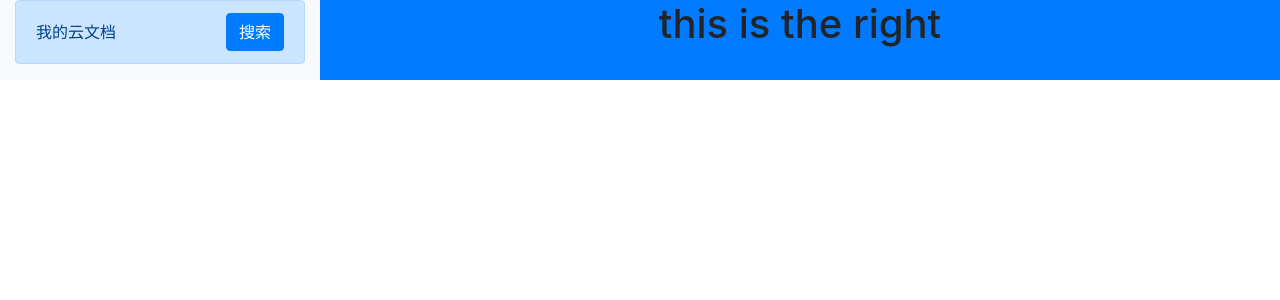
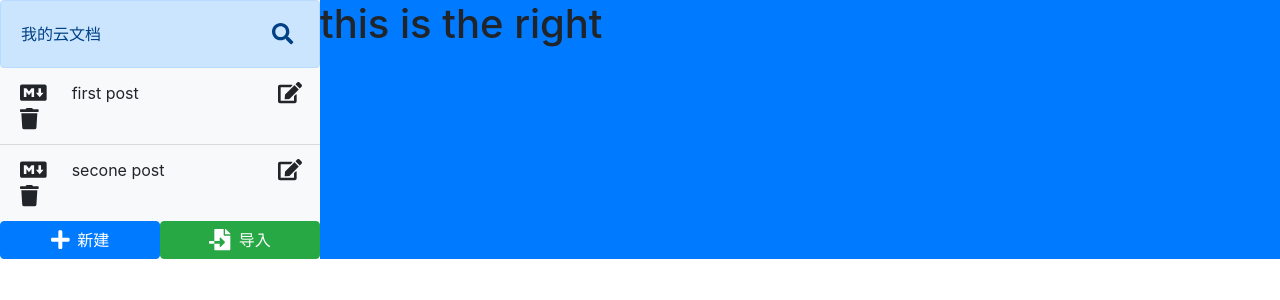
Before and after one commit to Coderwhy001/electron_cloud-document, a React (Create React App) app in the folder cloud-doc/: page / in a window 1280 px wide. Shown: the top 300 px of the page. Built offline with nearby package versions, Linux system fonts and the light colour scheme.

Commit message:
左侧面板收尾

```diff
--- a/cloud-doc/package.json
+++ b/cloud-doc/package.json
@@ -4,6 +4,9 @@
   "main": "main.js",
   "private": true,
   "dependencies": {
+    "@fortawesome/fontawesome-svg-core": "^1.2.28",
+    "@fortawesome/free-solid-svg-icons": "^5.13.0",
+    "@fortawesome/react-fontawesome": "^0.1.9",
     "@testing-library/jest-dom": "^4.2.4",
     "@testing-library/react": "^9.3.2",
     "@testing-library/user-event": "^7.1.2",
--- a/cloud-doc/src/App.css
+++ b/cloud-doc/src/App.css
@@ -1,38 +1,11 @@
-.App {
-  text-align: center;
+.icon-button {
+  background: none;
+  border: none;
+  color: inherit
 }
-
-.App-logo {
-  height: 40vmin;
-  pointer-events: none;
+.height {
+  height: 68px;
 }
-
-@media (prefers-reduced-motion: no-preference) {
-  .App-logo {
-    animation: App-logo-spin infinite 20s linear;
-  }
+.c-link {
+  cursor: pointer;
 }
-
-.App-header {
-  background-color: #282c34;
-  min-height: 100vh;
-  display: flex;
-  flex-direction: column;
-  align-items: center;
-  justify-content: center;
-  font-size: calc(10px + 2vmin);
-  color: white;
-}
-
-.App-link {
-  color: #61dafb;
-}
-
-@keyframes App-logo-spin {
-  from {
-    transform: rotate(0deg);
-  }
-  to {
-    transform: rotate(360deg);
-  }
-}
--- a/cloud-doc/src/App.js
+++ b/cloud-doc/src/App.js
@@ -1,16 +1,42 @@
-import React from 'react';
-import './App.css';
+import React from 'react'
+import { faPlus, faFileImport } from '@fortawesome/free-solid-svg-icons'
+import './App.css'
 import 'bootstrap/dist/css/bootstrap.min.css'
 import FileSearch from './components/FileSearch'
+import FileList from './components/FileList'
+import defaultFiles from './utils/defaultFiles'
+import BottomBtn from './components/BottomBtn'
 function App() {
   return (
-    <div className="App container-fluid">
-      <div className="row">
+    <div className="App container-fluid px-0">
+      <div className="row no-gutters">
         <div className="col-3 bg-light left-panel">
           <FileSearch
             title='我的云文档'
-            onFileSearch={() => {}}
+            onFileSearch={(value) => {console.log(value)}}
           />
+          <FileList
+            files={defaultFiles}
+            onFileClick={(id) => {console.log(id)}}
+            onFileDelete={(id) => {console.log(id)}}
+            onSaveEdit={(id, newValue) => {console.log(id, newValue)}}
+          />
+          <div className="row no-gutters">
+            <div className="col">
+              <BottomBtn
+                text="新建"
+                colorClass="btn-primary"
+                icon={faPlus}
+              />
+            </div>
+            <div className="col">
+              <BottomBtn
+                text="导入"
+                colorClass="btn-success"
+                icon={faFileImport}
+              />
+            </div>
+          </div>
         </div>
         <div className="col-9 bg-primary right-panel">
           <h1>this is the right</h1>
--- /dev/null
+++ b/cloud-doc/src/components/BottomBtn.js
@@ -0,0 +1,28 @@
+import React from 'react'
+import PropsType from 'prop-types'
+import { FontAwesomeIcon } from '@fortawesome/react-fontawesome'
+
+const BottomBtn = ({ text, colorClass, icon, onBtnClick }) => (
+  <button
+    type="button"
+    className={`btn btn-block no-border ${colorClass}`}
+    onClick={onBtnClick}
+  >
+    <FontAwesomeIcon
+      className="mr-2"
+      size="lg"
+      icon={icon}
+    />
+    {text}
+  </button>
+)
+BottomBtn.propTypes = {
+  text: PropsType.string,
+  colorClass: PropsType.string,
+  icon: PropsType.element.isRequired,
+  onBtnClick: PropsType.func
+}
+BottomBtn.defaultProps = {
+  text: '新建'
+}
+export default BottomBtn
--- /dev/null
+++ b/cloud-doc/src/components/FileList.js
@@ -0,0 +1,121 @@
+import React, { useState, useEffect, useRef } from 'react';
+import { FontAwesomeIcon } from '@fortawesome/react-fontawesome'
+import { faEdit, faTrash, faTimes } from '@fortawesome/free-solid-svg-icons'
+import { faMarkdown } from '@fortawesome/free-brands-svg-icons'
+import PropTypes from 'prop-types'
+import useKeyPress from '../hooks/useKeyPress'
+const FileList = ({ files, onFileClick, onSaveEdit, onFileDelete }) => {
+  const [editStatus, setEditStatus] = useState(false)
+  const [value, setValue] = useState('')
+  const enterPressed = useKeyPress(13)
+  const escPressed = useKeyPress(27)
+  const closeSearch = (e) => {
+    setEditStatus(false)
+    setValue('')
+  }
+  useEffect(() => {
+    if (enterPressed && editStatus) {
+      const editItem = files.find(file => file.id === editStatus)
+      console.log(editItem)
+      onSaveEdit(editItem.id, value)
+      setEditStatus(false)
+      setValue('')
+    }
+    if (escPressed && editStatus) {
+      closeSearch()
+    }
+    // const handleInputEvent = (event) => {
+    //   const { keyCode } = event
+    //   if (keyCode === 13 && editStatus) {
+        // const editItem = files.find(file => file.id === editStatus)
+        // onSaveEdit(editItem.id, value)
+        // setEditStatus(false)
+        // setValue('')
+    //   } else if (keyCode === 27 && editStatus) {
+    //     closeSearch(event)
+    //   }
+    // }
+    // document.addEventListener('keyup', handleInputEvent)
+    // return () => {
+    //   document.removeEventListener('keyup', handleInputEvent)
+    // }
+  })
+  return (
+    <ul className="list-group list-group-flush file-list">
+      {
+        files.map(file => (
+          <li
+            className="list-group-item bg-light row d-flex align-items-center file-item"
+            key={file.id}
+          >
+            {(file.id !== editStatus) &&
+              <>
+                <span className="col-2">
+                  <FontAwesomeIcon
+                    size="lg"
+                    icon={faMarkdown}
+                  />
+                </span>
+                <span
+                  className="col-8 c-link"
+                  onClick={() => { onFileClick(file.id) }}
+                >
+                  {file.title}
+                </span>
+                <button
+                  type="button"
+                  className="icon-button col-1"
+                  onClick={() => { setEditStatus(file.id); setValue(file.title) }}
+                >
+                  <FontAwesomeIcon
+                    title="编辑"
+                    size="lg"
+                    icon={faEdit}
+                  />
+                </button>
+                <button
+                  type="button"
+                  className="icon-button col-1"
+                  onClick={() => { onFileDelete(file.id) }}
+                >
+                  <FontAwesomeIcon
+                    title="删除"
+                    size="lg"
+                    icon={faTrash}
+                  />
+                </button>
+              </>
+            }
+            {(file.id === editStatus) &&
+              <>
+                <input
+                  className="form-control col-10"
+                  value={value}
+                  onChange={(e) => { setValue(e.target.value) }}
+                />
+                <button
+                  type="button"
+                  className="icon-button col-2"
+                  onClick={closeSearch}
+                >
+                  <FontAwesomeIcon
+                    title="关闭"
+                    size="lg"
+                    icon={faTimes}
+                  />
+                </button>
+              </>
+            }
+          </li>
+        ))
+      }
+    </ul>
+  )
+}
+FileList.propTypes = {
+  files: PropTypes.array,
+  onFileClick: PropTypes.func,
+  onFileDelete: PropTypes.func,
+  onSaveEdit: PropTypes.func
+}
+export default FileList
--- a/cloud-doc/src/components/FileSearch.js
+++ b/cloud-doc/src/components/FileSearch.js
@@ -1,41 +1,92 @@
-import React, { useState } from 'react';
-
+import React, { useState, useEffect, useRef } from 'react';
+import { FontAwesomeIcon } from '@fortawesome/react-fontawesome'
+import { faSearch, faTimes } from '@fortawesome/free-solid-svg-icons'
+import PropTypes from 'prop-types'
+import useKeyPress from '../hooks/useKeyPress'
 const FileSearch = ({ title, onFileSearch }) => {
   const [ inputActive, setInputActive ] = useState(false)
   const [ value, setValue ] = useState('')
+  const enterPressed = useKeyPress(13)
+  const escPressed = useKeyPress(27)
+  let node = useRef(null)
+
+  const closeSearch = (e) => {
+    setInputActive(false)
+    setValue('')
+  }
+  useEffect(() => {
+    if (enterPressed && inputActive) {
+      onFileSearch(value)
+    }
+    if (escPressed && inputActive) {
+      closeSearch()
+    }
+    // const handleInputEvent = (event) => {
+    //   const { keyCode } = event
+    //   if (keyCode === 13 && inputActive) {
+    //     onFileSearch(value)
+    //   } else if (keyCode === 27 && inputActive) {
+    //     closeSearch(event)
+    //   }
+    // }
+    // document.addEventListener('keyup', handleInputEvent)
+    // return () => {
+    //   document.removeEventListener('keyup', handleInputEvent)
+    // }
+  })
+  useEffect(() => {
+    if(inputActive) {
+      node.current.focus()
+    }
+  }, [inputActive])
   return (
-    <div className="alert alert-primary">
+    <div className="alert alert-primary d-flex justify-content-between align-items-center height mb-0">
       { !inputActive &&
-        <div className="d-flex justify-content-between align-items-center">
+        <>
           <span>{title}</span>
           <button
             type="button"
-            className="btn btn-primary"
+            className="icon-button"
             onClick={() => { setInputActive(true) }}
           >
-            搜索
+            <FontAwesomeIcon
+              title="搜索"
+              size="lg"
+              icon={faSearch}
+            />
           </button>
-        </div>
+        </>
       }
       {
         inputActive &&
-        <div className="row">
+        <>
           <input
-            className="form-control col-8"
+            className="form-control"
             value={value}
+            ref={node}
             onChange={(e) => {setValue(e.target.value)}}
           />
           <button
             type="button"
-            className="btn btn-primary col-4"
-            onClick={() => { setInputActive(false) }}
+            className="icon-button"
+            onClick={closeSearch}
           >
-            关闭
+            <FontAwesomeIcon
+              title="关闭"
+              size="lg"
+              icon={faTimes}
+            />
           </button>
-        </div>
+        </>
       }
     </div>
   )
 }
-
+FileSearch.propTypes = {
+  title: PropTypes.string,
+  onFileSearch: PropTypes.func.isRequired
+}
+FileSearch.defaultProps = {
+  title: '我的云文档'
+}
 export default FileSearch
--- /dev/null
+++ b/cloud-doc/src/hooks/useKeyPress.js
@@ -0,0 +1,27 @@
+import { useState, useEffect } from 'react';
+
+const useKeyPress = (targetKeyCode) => {
+  const [keyPressed, setKeyPressed] = useState(false)
+
+  const keyDownHandler = ({ keyCode }) => {
+    if (keyCode === targetKeyCode) {
+      setKeyPressed(true)
+    }
+  }
+  const keyUpHandler = ({ keyCode }) => {
+    if (keyCode === targetKeyCode) {
+      setKeyPressed(false)
+    }
+  }
+  useEffect(() => {
+    document.addEventListener('keydown', keyDownHandler)
+    document.addEventListener('keyup', keyUpHandler)
+    return () => {
+      document.removeEventListener('keydown', keyDownHandler)
+      document.removeEventListener('keyup', keyUpHandler)
+    }
+  }, [])
+  return keyPressed
+}
+
+export default useKeyPress
--- /dev/null
+++ b/cloud-doc/src/utils/defaultFiles.js
@@ -0,0 +1,16 @@
+const defaultFiles = [
+  {
+    id: '1',
+    title: 'first post',
+    body: 'should be aware of this',
+    createAt: 1563762965704
+  },
+  {
+    id: '2',
+    title: 'secone post',
+    body: '## this is the title',
+    createAt: 1563762965704
+  }
+]
+
+export default defaultFiles
```
Also changed, not shown: cloud-doc/src/components/FileSearch.css (deleted), cloud-doc/src/hooks/useHook.js (deleted), cloud-doc/src/logo.svg (deleted).
